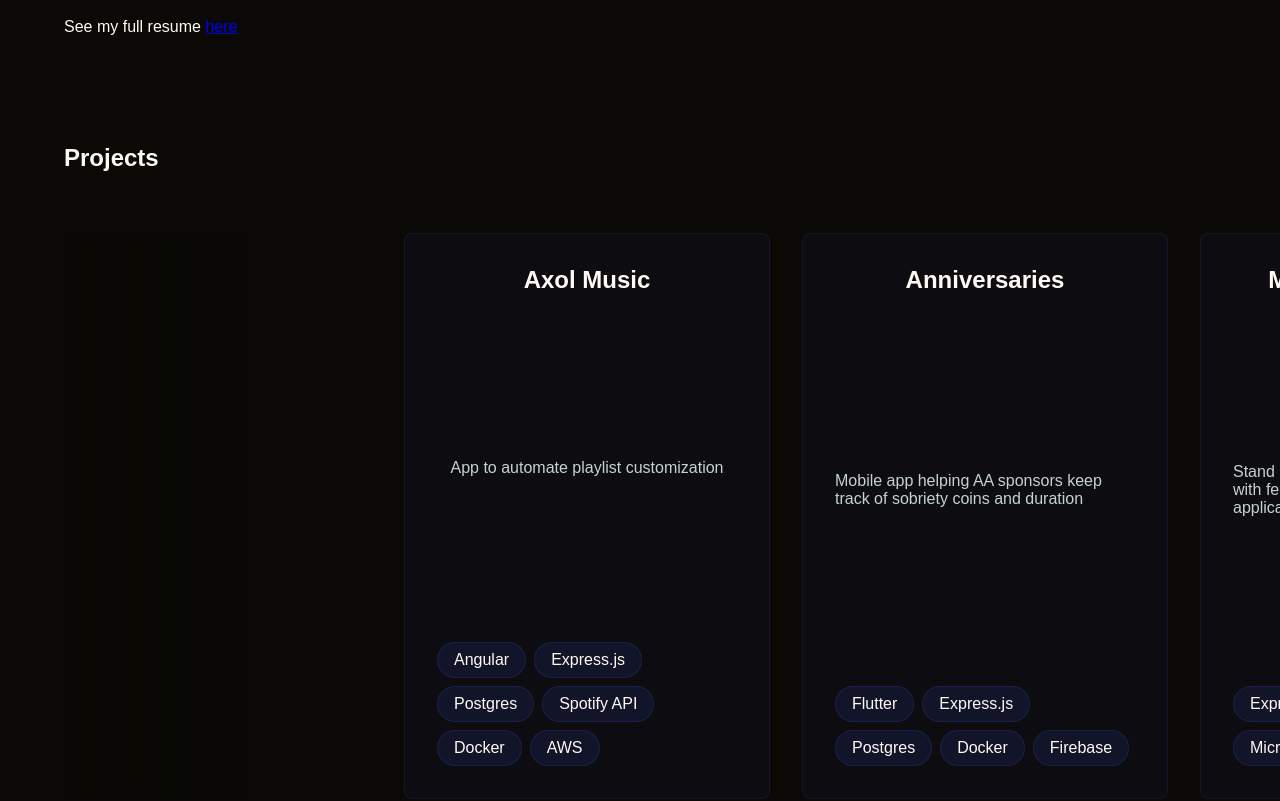
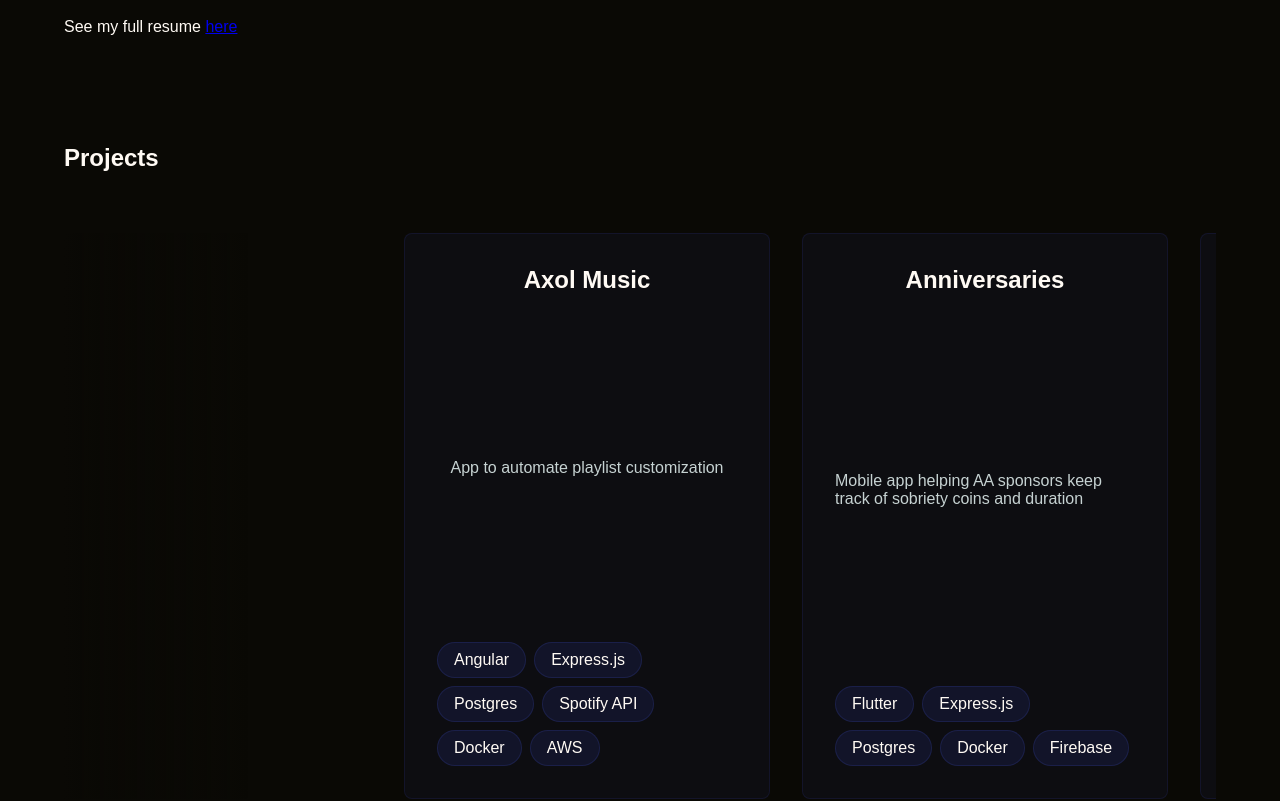
Before and after one commit to mccormickgriffin/griffin-mccormick-portfolio, a React (Create React App) app: page / in a window 1280 px wide. Shown: the part 1520-2321 px from the top of the page. Built offline with nearby package versions, Linux system fonts and the light colour scheme.

Commit message:
changed section styling to allow for properly sized components inside them

```diff
--- a/src/styles/AboutMe.scss
+++ b/src/styles/AboutMe.scss
@@ -2,7 +2,6 @@
 
 #about-me {
     display: flex;
-    width: 100%;
     box-sizing: border-box;
 }
 
--- a/src/styles/MainPage.scss
+++ b/src/styles/MainPage.scss
@@ -7,8 +7,7 @@
 }
 
 section {
-  padding: 0 $padding-large;
-  margin-bottom: $padding-large;
+  margin: 0 $padding-large $padding-large $padding-large;
   min-height: calc(100vh - #{$top-nav-height});
   overflow: hidden;
 }
```
